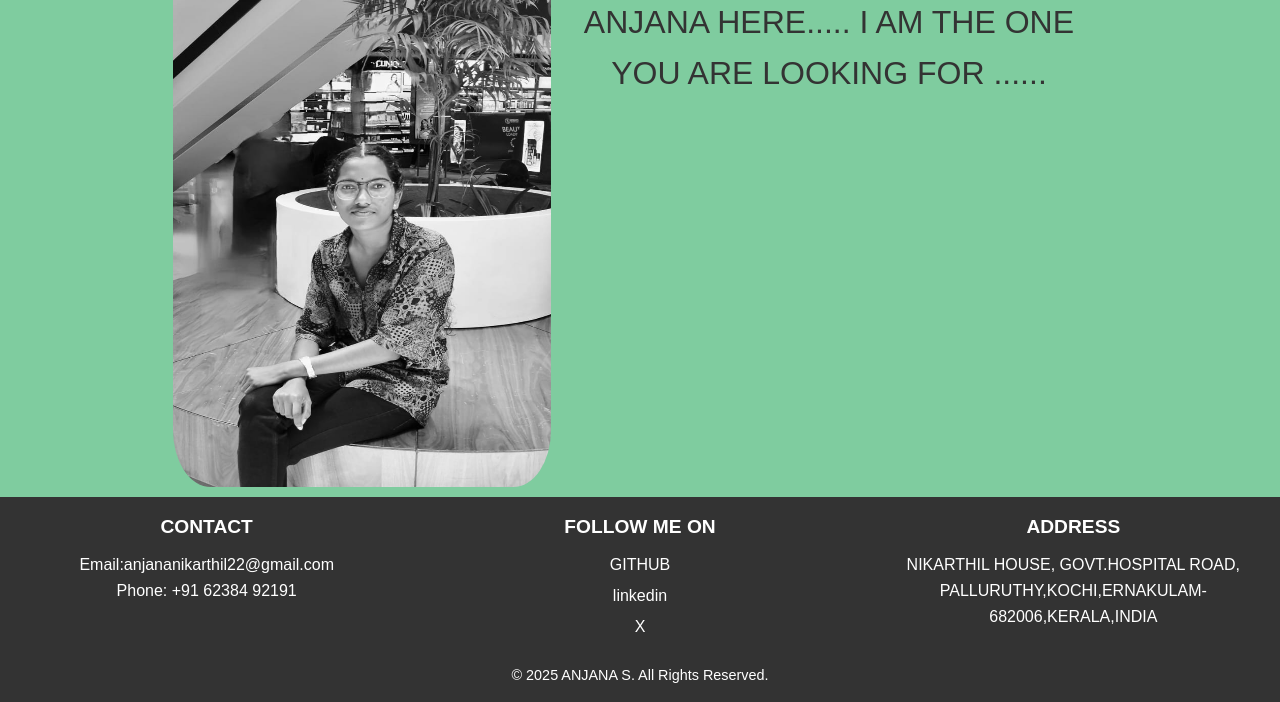
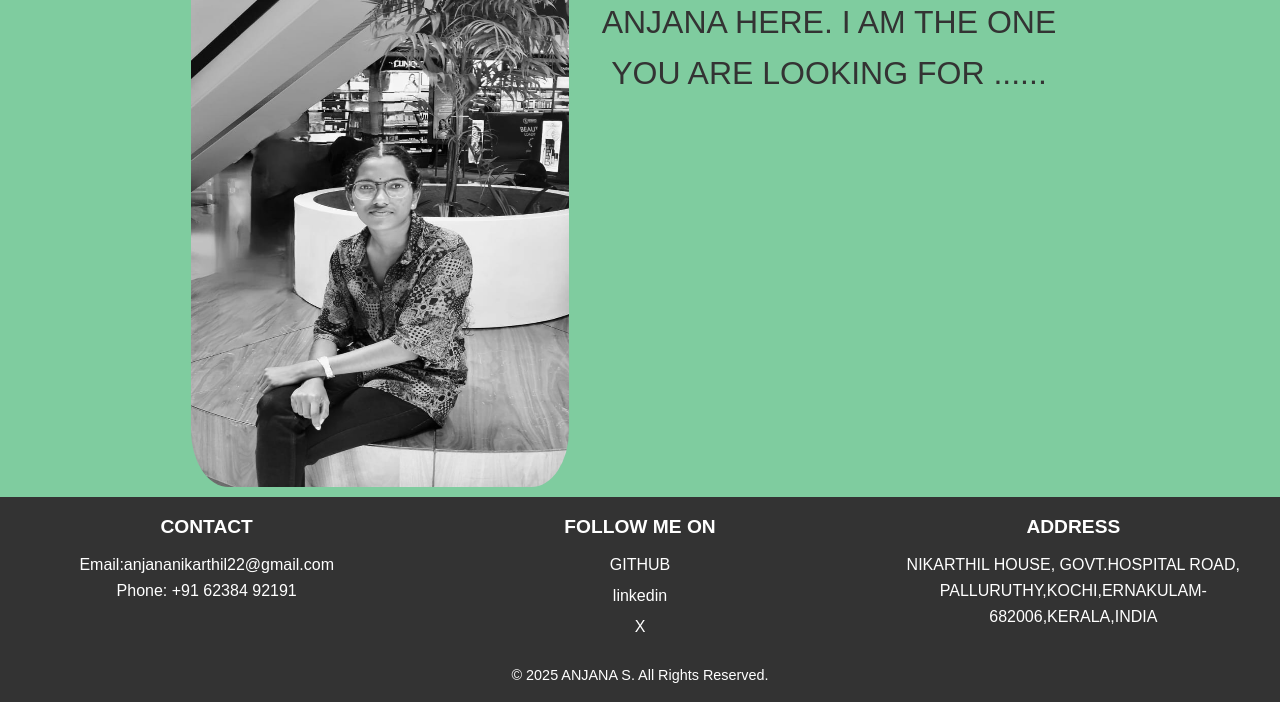
Before and after one commit to specky-soul/internship, a website: page PUBLIC/index.html in a window 1280 px wide. Shown: the part 151-853 px from the top of the page. Drawn offline with Linux system fonts and the light colour scheme.

Commit message:
Update index.html

```diff
--- a/PUBLIC/index.html
+++ b/PUBLIC/index.html
@@ -28,7 +28,7 @@
         <div>
 <img src="bw.jpeg">
                 <h1>HELLO.......!</h1>
-                <p>ANJANA HERE.....
+                <p>ANJANA HERE.
                 I AM THE ONE YOU ARE LOOKING FOR ......</p>
              </div>
         </div>
```
